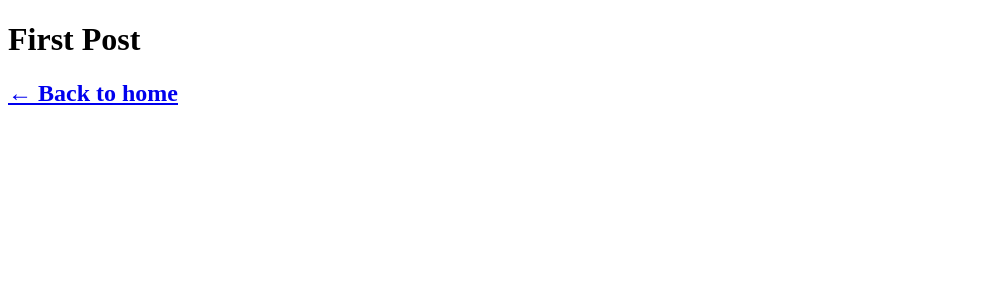
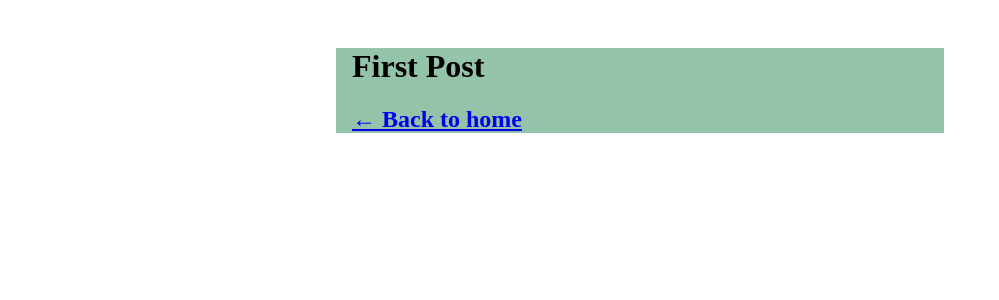
Before and after one commit to 4ka0/nextjs-blog, a Next.js app: page /posts/first-post in a window 1280 px wide. Shown: the top 300 px of the page, without its empty margins (0-999 px from the left). Built offline with nearby package versions, Linux system fonts and the light colour scheme.

Commit message:
Added CSS module

```diff
--- /dev/null
+++ b/components/layout.js
@@ -0,0 +1,9 @@
+import styles from './layout.module.css';
+
+export default function Layout({ children }) {
+  return (
+    <div className={styles.container}>
+      {children}
+    </div>
+  );
+}
--- /dev/null
+++ b/components/layout.module.css
@@ -0,0 +1,6 @@
+.container {
+    max-width: 36rem;
+    padding: 0 1rem;
+    margin: 3rem auto 6rem;
+    background-color:rgba(46, 139, 86, 0.512);
+}
--- a/pages/posts/first-post.js
+++ b/pages/posts/first-post.js
@@ -1,9 +1,10 @@
+import Head from 'next/head';
 import Link from 'next/link';
-import Head from 'next/head';
+import Layout from '../../components/layout';
 
 export default function FirstPost() {
   return (
-    <>
+    <Layout>
       <Head>
         <title>First Post</title>
       </Head>
@@ -11,6 +12,6 @@
       <h2>
         <Link href="/">← Back to home</Link>
       </h2>
-    </>
+    </Layout>
   );
 }
```
